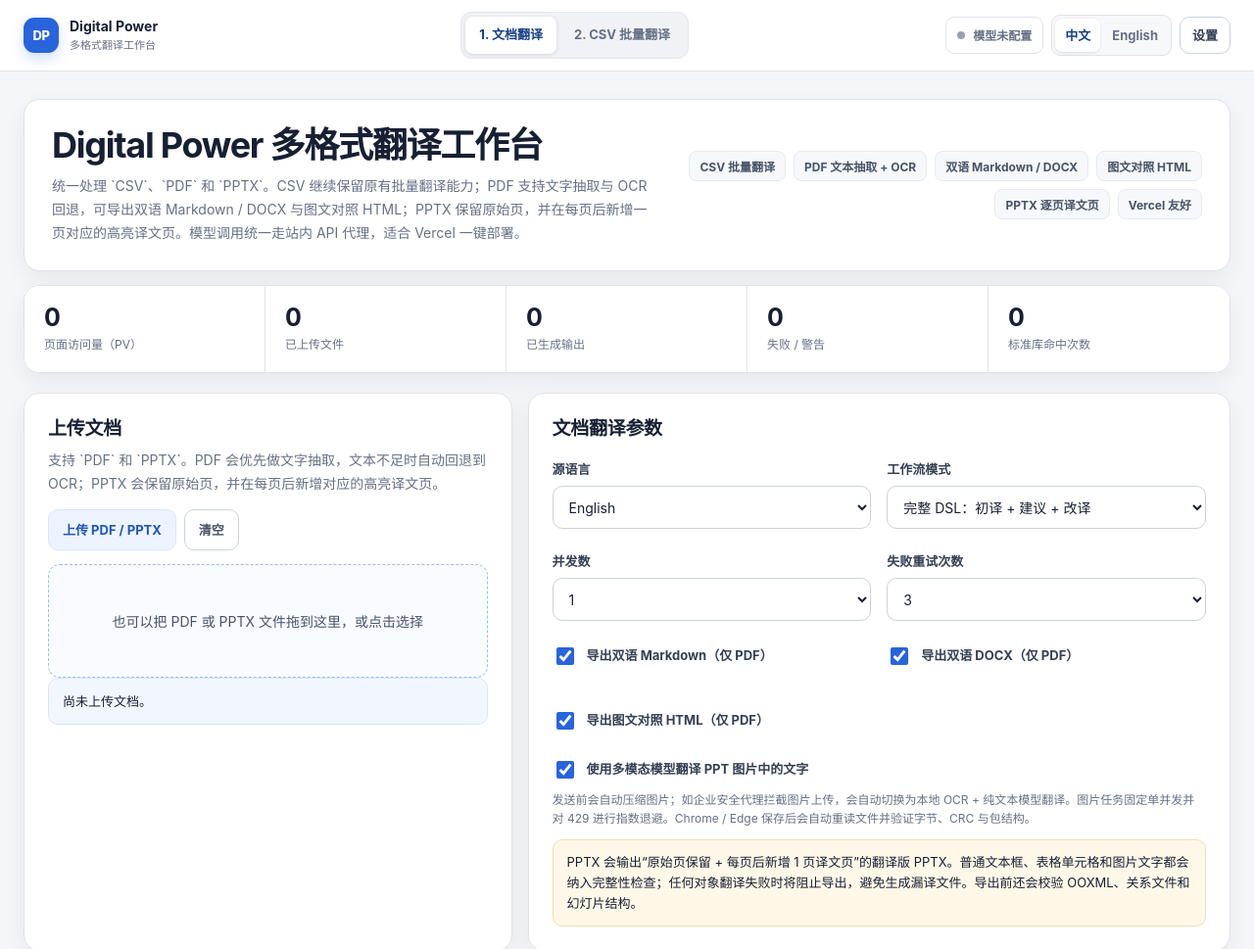
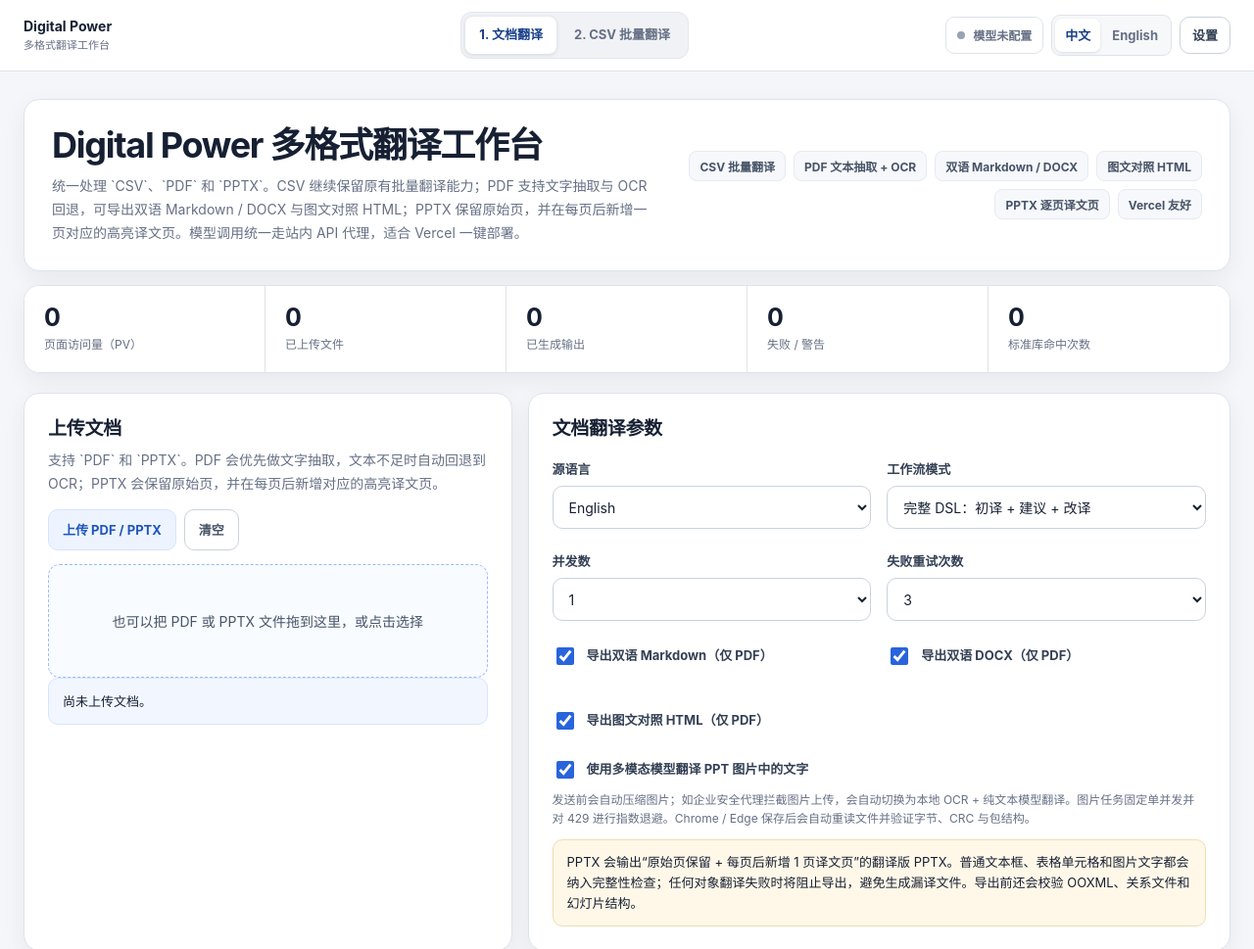
Before and after one commit to Shawn-Skywolfer/MultipleLanguageTranslator, an Electron app: page index.html in a window 1280 px wide. Shown: the top 969 px of the page at 98% size. Drawn offline with nearby package versions, Linux system fonts and the light colour scheme; no server answers.

Commit message:
Use the existing wordmark without synthetic artwork

```diff
--- a/index.html
+++ b/index.html
@@ -13,8 +13,7 @@
     button:focus-visible,.file-label:focus-visible,.download-link:focus-visible,input:focus-visible,select:focus-visible,textarea:focus-visible{outline:3px solid rgba(40,100,220,.22);outline-offset:2px}
     .app-header{position:sticky;top:0;z-index:20;background:rgba(255,255,255,.94);border-bottom:1px solid var(--line);backdrop-filter:blur(16px)}
     .topbar{max-width:1320px;min-height:72px;margin:0 auto;padding:10px 24px;display:grid;grid-template-columns:minmax(190px,.8fr) auto minmax(360px,1fr);align-items:center;gap:20px}
-    .brand-lockup{display:flex;align-items:center;gap:11px;min-width:0}
-    .brand-mark{width:36px;height:36px;border-radius:11px;display:grid;place-items:center;background:var(--brand);color:#fff;font-size:13px;font-weight:800;letter-spacing:-.03em;box-shadow:0 6px 14px rgba(40,100,220,.2);flex:none}
+    .brand-lockup{display:flex;align-items:center;min-width:0}
     .brand-copy{display:grid;gap:2px;min-width:0}.brand-copy strong{font-size:14px;line-height:1.2;white-space:nowrap}.brand-copy span{font-size:11px;color:var(--muted);white-space:nowrap}
     .header-actions{display:flex;align-items:center;justify-content:flex-end;gap:8px;min-width:0}
     .wrap{max-width:1320px;margin:0 auto;padding:28px 24px 64px}
@@ -89,7 +88,6 @@
 <header class="app-header">
   <div class="topbar">
     <div class="brand-lockup" aria-label="Digital Power Translator">
-      <span class="brand-mark" aria-hidden="true">DP</span>
       <span class="brand-copy"><strong>Digital Power</strong><span>多格式翻译工作台</span></span>
     </div>
     <nav class="tabs" role="tablist" aria-label="翻译工作流">
```
